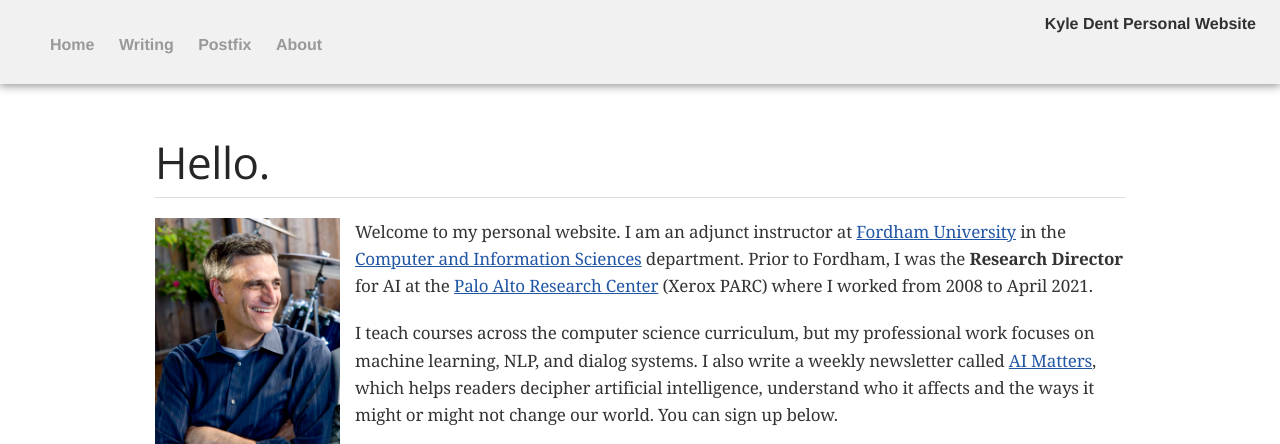
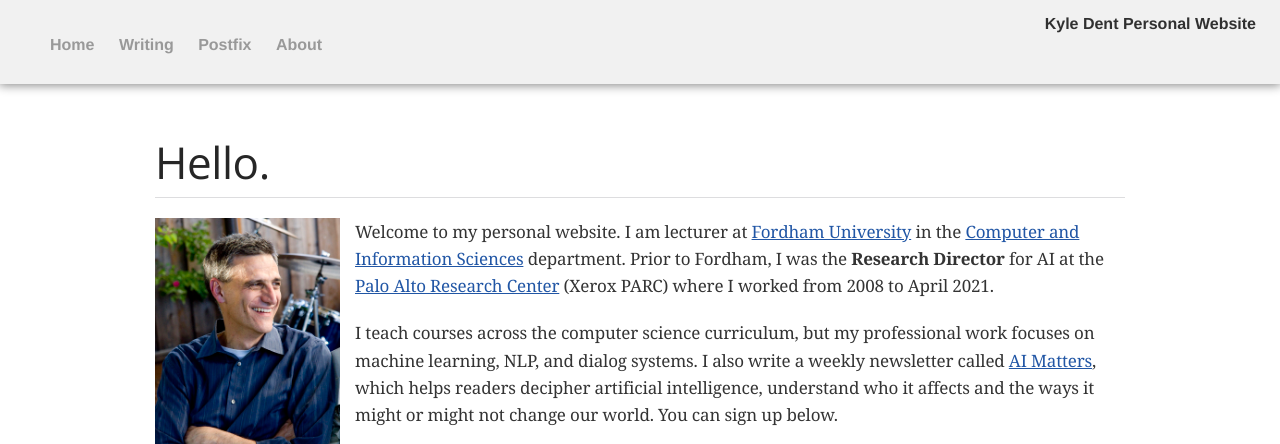
Before and after one commit to kdent/kdent.github.io, a Jekyll site: the page built from index.html, in a window 1280 px wide, cut to the strip 0-444 px from the top of the page. Built offline with Jekyll 4.4.1, drawn with Linux system fonts in a browser that asks for light colours; some web fonts are replaced.

Commit message:
Update job function at Fordham.

```diff
--- a/index.html
+++ b/index.html
@@ -7,7 +7,7 @@ title: Kyle Dent Personal Website
 
 <img src="images/kylephoto.jpg" width="200px" alt="Photo of Kyle Dent" align="left" style="padding-right:15px">
 <p>
-Welcome to my personal website. I am an adjunct instructor at <a
+Welcome to my personal website. I am lecturer at <a
 href="https://www.fordham.edu/">Fordham
 University</a> in the <a
 href="https://www.fordham.edu/academics/departments/computer-and-information-science/">Computer
```
